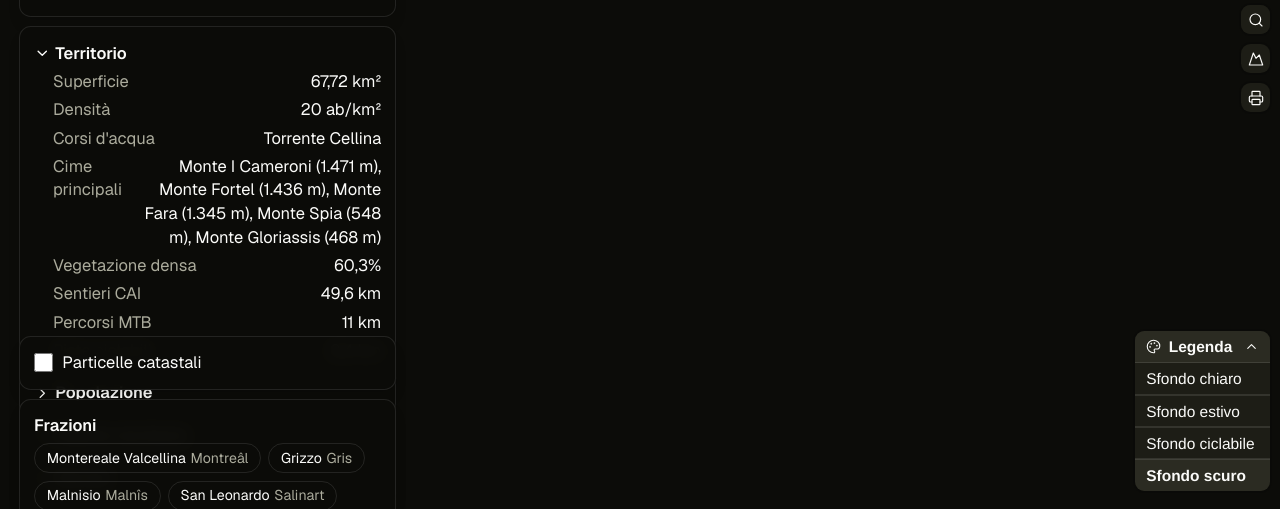
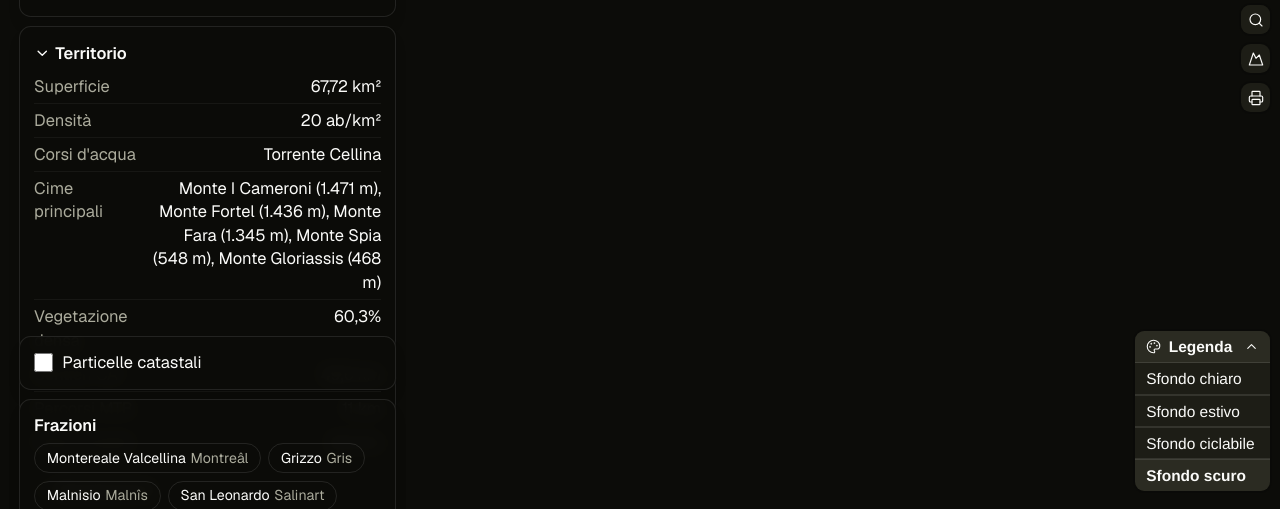
Before and after one commit to BeneComune/mappa-civica, a Next.js app: page / in a window 1280 px wide. Both pictures are taken after a click on the heading "Territorio". Shown: the part 255-764 px from the top of the page. Built offline with nearby package versions, Linux system fonts and the light colour scheme; no server answers.

Commit message:
Render Territorio/Popolazione/Rischio/Servizi stats as tables

```diff
--- a/components/municipality-stats.tsx
+++ b/components/municipality-stats.tsx
@@ -52,17 +52,19 @@ function StatSection({ title, children }: { title: string; children: React.React
       <summary className="flex cursor-pointer select-none items-center gap-1 text-sm font-semibold marker:content-none">
         <ChevronRight className="size-3.5 shrink-0 transition-transform group-open:rotate-90" /> {title}
       </summary>
-      <dl className="mt-1 flex flex-col gap-1 pl-4 text-sm">{children}</dl>
+      <table className="mt-1 w-full pl-4 text-sm">
+        <tbody>{children}</tbody>
+      </table>
     </details>
   )
 }
 
 function Stat({ label, children }: { label: string; children: React.ReactNode }) {
   return (
-    <div className="flex items-baseline justify-between gap-2">
-      <dt className="text-muted-foreground">{label}</dt>
-      <dd className="text-right">{children}</dd>
-    </div>
+    <tr className="border-b border-border/50 last:border-0">
+      <td className="py-1 pr-2 align-baseline text-muted-foreground">{label}</td>
+      <td className="py-1 text-right align-baseline">{children}</td>
+    </tr>
   )
 }
 
```
